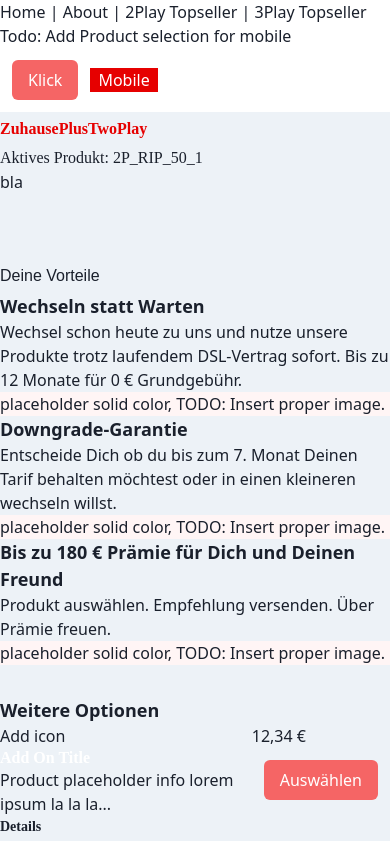
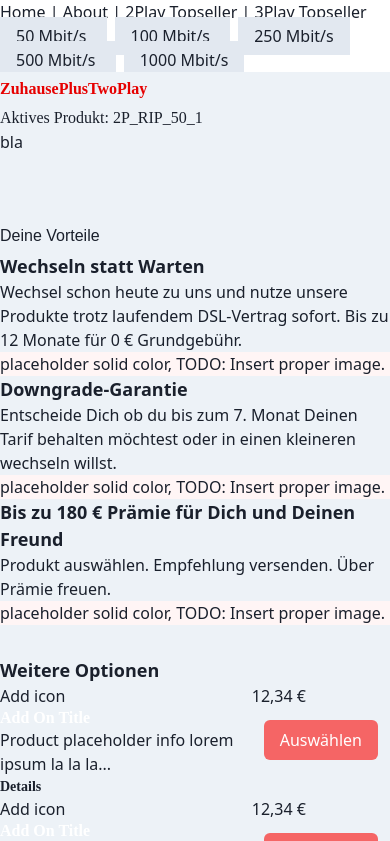
Before and after one commit to schafeld/produktselektor-breitband, a Vue app in the folder produktselektor-breitband/: page /#/internet-phone-50 in a window 390 px wide. Shown: the top 841 px of the page. Built offline with nearby package versions, Linux system fonts and the light colour scheme; a web font is replaced by a local one.

Commit message:
add basic product selection tabs (mobile)

```diff
--- /dev/null
+++ b/produktselektor-breitband/src/components/organisms/productselection/TabsMobile.vue
@@ -0,0 +1,114 @@
+<template>
+  <!-- TODO: Refactor Vodafone CSS to pure Tailwind CSS? -->
+  <!-- In Vodafone/ZuhausePlus: class="flexbox-cell flexbox-cell--w20" -->
+  <div class="tabs-mobile">
+    <!-- <div class="mb--s"><b>Max. Download-Geschwindigkeit</b><br>
+          <overlay :modalVisibility="modalVisibility" modalHeight="720px"
+              v-on:closeOverlay="toggleShow()">
+              <tariff-advisor-widget />
+          </overlay>
+          <p @click="toggleShow()" class="show-modal-link">
+              Wieviel Mbit/s brauche ich?
+          </p>
+    </div>-->
+
+    <div class="flag-mobile flag-mobile--benefit" v-if="isTopseller">
+      <b>Unser Tipp</b>
+    </div>
+
+    <router-link to="/internet-phone-50">
+      <span
+        class="btn-tab-mobile text--bold"
+        :class="selectedTariff === '2P_RIP_50_1' ? 'isSelected' : null"
+        @click="
+          selectedTariff = '2P_RIP_50_1';
+          trackTabInteraction(['2P_RIP_50_1'], environment);
+        "
+      >
+        <span class="download-speed">50</span> Mbit/s
+      </span>
+    </router-link>
+
+    <router-link to="/internet-phone-100">
+      <span
+        class="btn-tab-mobile text--bold"
+        :class="selectedTariff === '2P_RIP_100_1' ? 'isSelected' : null"
+        @click="
+          selectedTariff = '2P_RIP_100_1';
+          trackTabInteraction(['2P_RIP_100_1'], environment);
+        "
+      >
+        <span class="download-speed">100</span> Mbit/s
+      </span>
+    </router-link>
+
+    <router-link to="/internet-phone-250">
+      <span
+        class="btn-tab-mobile"
+        :class="isTopseller ? 'isSelected' : null"
+        @click="
+          selectedTariff = '2P_RIP_250_1';
+          trackTabInteraction(['2P_RIP_250_1'], environment);
+        "
+      >
+        <span class="download-speed">250</span> Mbit/s
+      </span>
+    </router-link>
+
+    <router-link to="/internet-phone-500">
+      <span
+        class="btn-tab-mobile"
+        :class="selectedTariff === '2P_RIP_500_1' ? 'isSelected' : null"
+        @click="
+          selectedTariff = '2P_RIP_500_1';
+          trackTabInteraction(['2P_RIP_500_1'], environment);
+        "
+      >
+        <span class="download-speed">500</span> Mbit/s
+      </span>
+    </router-link>
+
+    <router-link to="/internet-phone-1000">
+      <span
+        class="btn-tab-mobile"
+        :class="selectedTariff === '2P_RIP_1000_1' ? 'isSelected' : null"
+        @click="
+          selectedTariff = '2P_RIP_1000_1';
+          trackTabInteraction(['2P_RIP_1000_1'], environment);
+        "
+      >
+        <span class="download-speed">1000</span> Mbit/s
+      </span>
+    </router-link>
+  </div>
+</template>
+
+<script>
+export default {
+  data: function() {
+    return {
+      // TODO: get default product sku from router path entry?
+      selectedTariff: this.selectedProduct
+    };
+  },
+  methods: {
+    trackTabInteraction() {
+      console.log("TODO: Track mobile tabs properly");
+    }
+  },
+  computed: {
+    isTopseller() {
+      return (
+        this.selectedTariff === "2P_RIP_250_1" ||
+        this.$store.getters.getActiveProduct[0] === "2P_RIP_250_1"
+      );
+    }
+  }
+};
+</script>
+
+<style>
+.btn-tab-mobile {
+  @apply mr-2 bg-gray-300 px-4 py-2 border-gray-500;
+}
+</style>
--- a/produktselektor-breitband/src/components/templates/ZuhausePlusTwoPlay.vue
+++ b/produktselektor-breitband/src/components/templates/ZuhausePlusTwoPlay.vue
@@ -1,9 +1,7 @@
 <template>
   <div id="panel-layout-two-play" class="flex flex-col md:flex-row h-full">
     <div class="mobile product-selector visible w-full md:in-visible md:w-0">
-      <p>Todo: Add Product selection for mobile</p>
-      <div class="btn">Klick</div>
-      <p class="text-info bg-vodafone-red inline-block px-2">Mobile</p>
+      <tabs-mobile />
     </div>
     <div class="main-content w-full md:w-2/3 bg-gray-200">
       <h2 class="product-title text-vodafone-red font-bold">
@@ -79,6 +77,7 @@ import AdditionalOptions from "@/components/organisms/AdditionalOptions";
 import TariffComparison from "@/components/organisms/TariffComparison";
 import TariffDetails from "@/components/organisms/TariffDetails";
 import SidebarDesktop from "@/components/organisms/productselection/SidebarDesktop";
+import TabsMobile from "@/components/organisms/productselection/TabsMobile";
 
 export default {
   name: "LayoutIntegrator",
@@ -86,7 +85,8 @@ export default {
     AdditionalOptions,
     TariffComparison,
     TariffDetails,
-    SidebarDesktop
+    SidebarDesktop,
+    TabsMobile
   }
 };
 </script>
```
